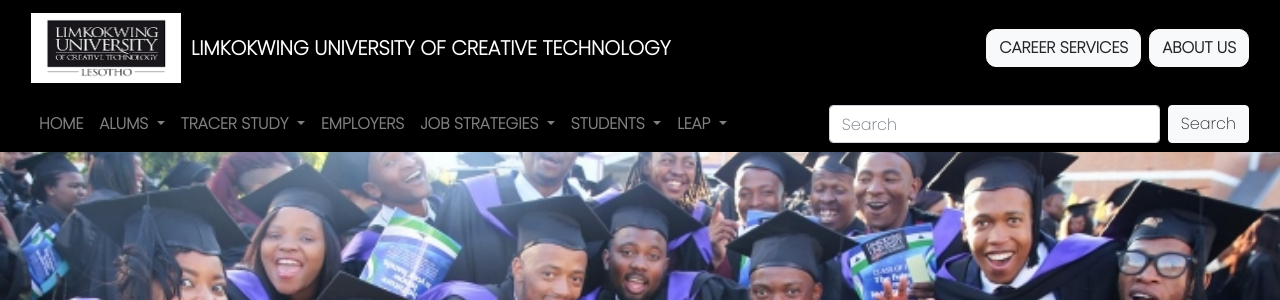
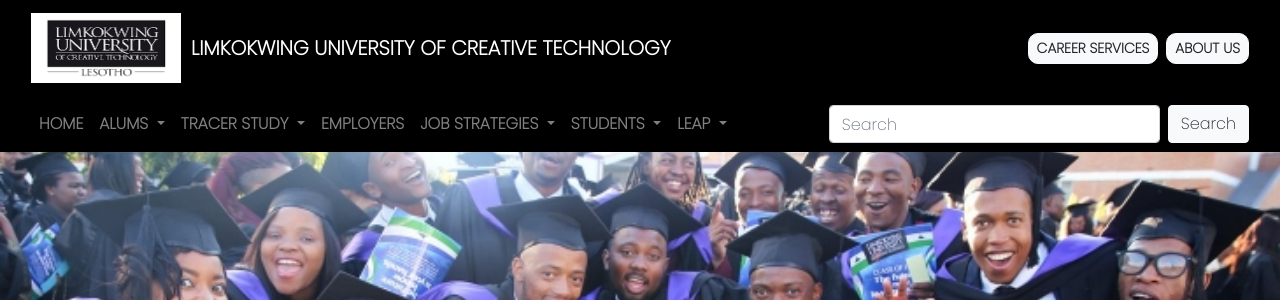
Before and after one commit to LeratoTheko/Alumni-Tracer-Study, a Django app: page /home in a window 1280 px wide. Shown: the top 300 px of the page. Run offline with Django 5.2, Linux system fonts and the light colour scheme; data that the repository does not hold is empty; some libraries are stand-ins or nearby versions.

Commit message:
Update navbar.html

```diff
--- a/Tracer_Study/Alumni/templates/alumni/basetemplates/navbar.html
+++ b/Tracer_Study/Alumni/templates/alumni/basetemplates/navbar.html
@@ -47,8 +47,8 @@
             </button>
 
             <form class="d-flex ms-auto">
-                <a href="career-service" class="btn btn-light fw-bold me-2" style="border-radius: 10px;">CAREER SERVICES</a>
-                <a href="about" class="btn btn-light fw-bold" style="border-radius: 10px;">ABOUT US</a>
+                <a href="career-service" class="btn btn-light btn-sm fw-bold me-2" style="border-radius: 10px;">CAREER SERVICES</a>
+                <a href="about" class="btn btn-light btn-sm fw-bold" style="border-radius: 10px;">ABOUT US</a>
             </form>
         </div>
     </nav>
```
